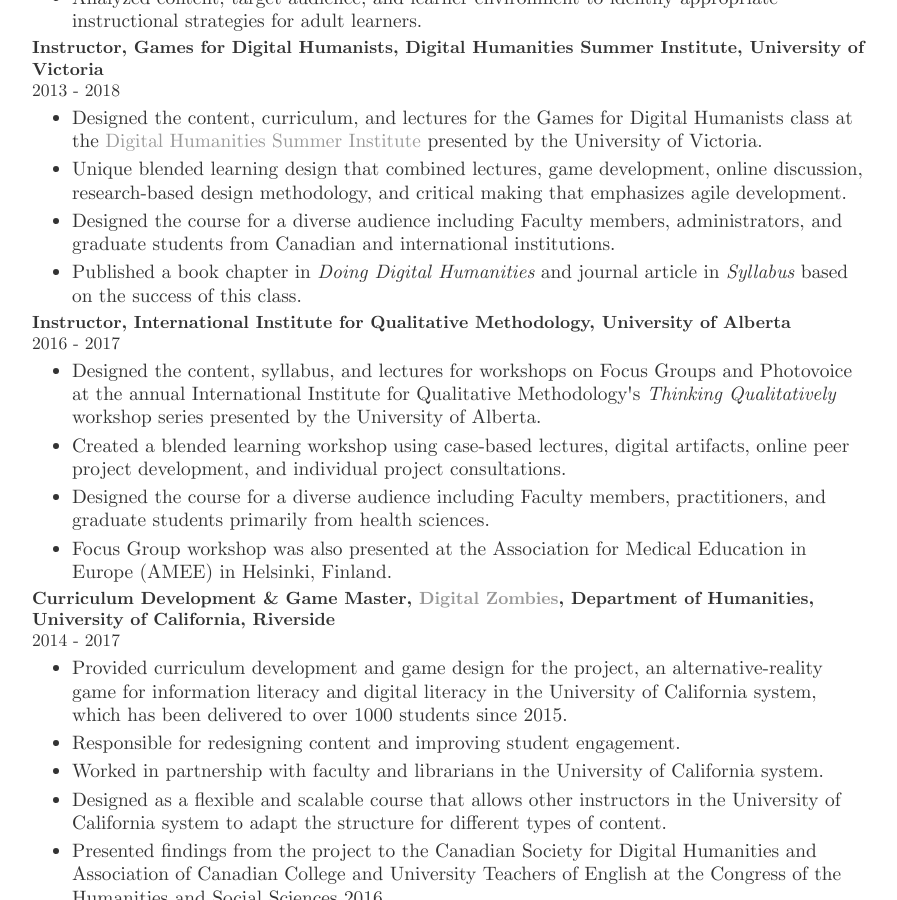
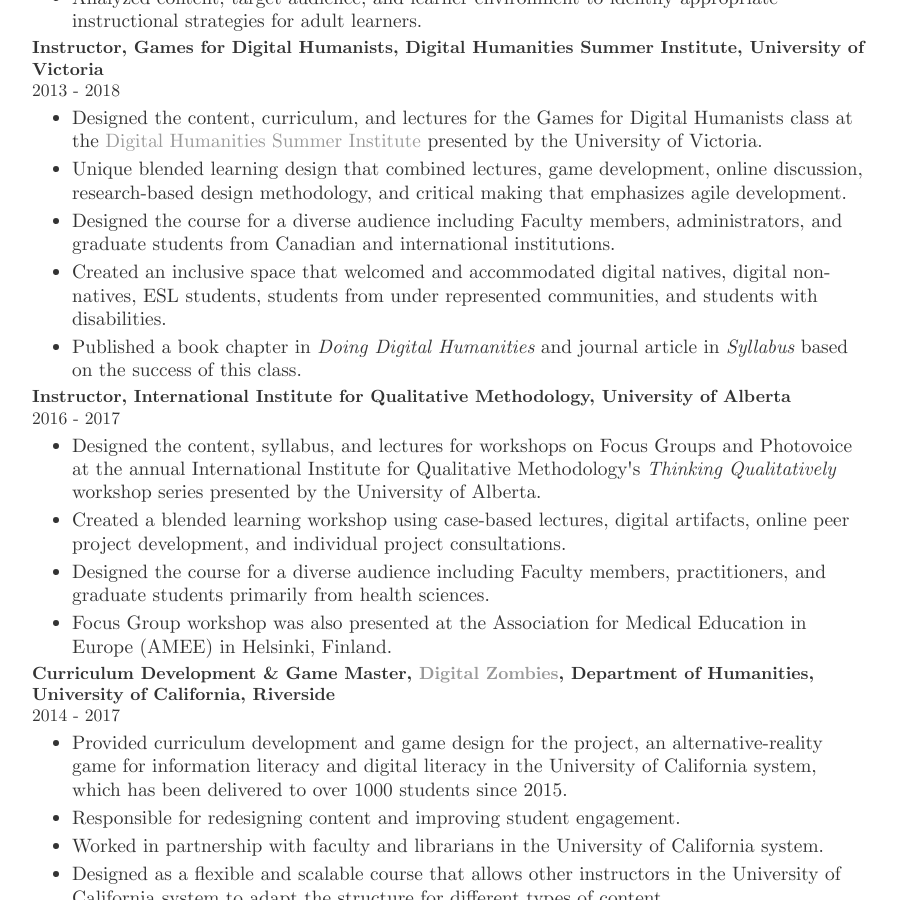
Before and after one commit to bigrube77/bigrube77.github.io, a Jekyll site: the page built from cv/index.html, in a window 1280 px wide and 900 px high, scrolled down 1320 px. Shown: the whole window, without its empty margins (200-1097 px from the left). Built offline with Jekyll 4.4.1, drawn with Linux system fonts in a browser that asks for light colours.

Commit message:
Update index.html

```diff
--- a/cv/index.html
+++ b/cv/index.html
@@ -88,6 +88,8 @@
 <li> Unique blended learning design that combined lectures, game development, online discussion, research-based design methodology, and critical making that emphasizes agile development.
 
 <li> Designed the course for a diverse audience including Faculty members, administrators, and graduate students from Canadian and international institutions.
+
+<li>Created an inclusive space that welcomed and accommodated digital natives, digital non-natives, ESL students, students from under represented communities, and students with disabilities.</li>
 
 <li> Published a book chapter in <i>Doing Digital Humanities</i> and journal article in <i>Syllabus</i> based on the success of this class. </ul>
 
```
